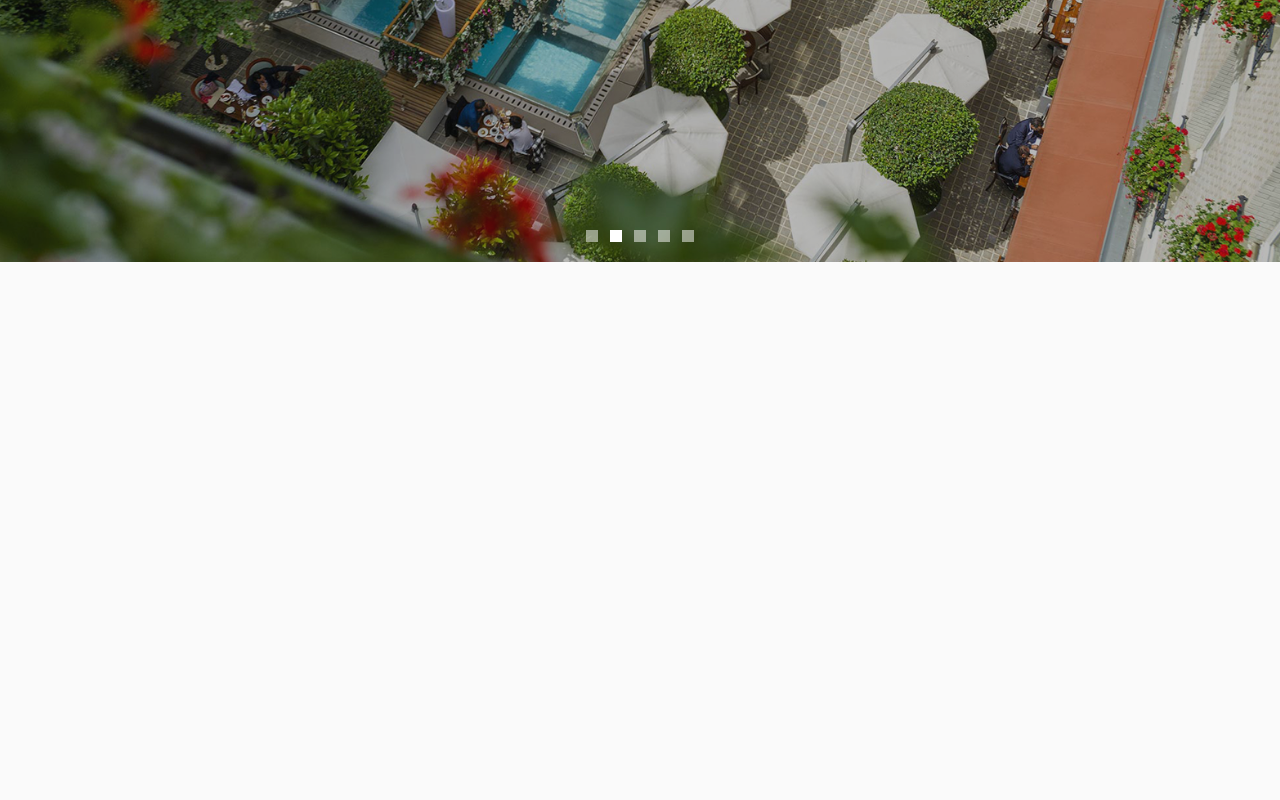
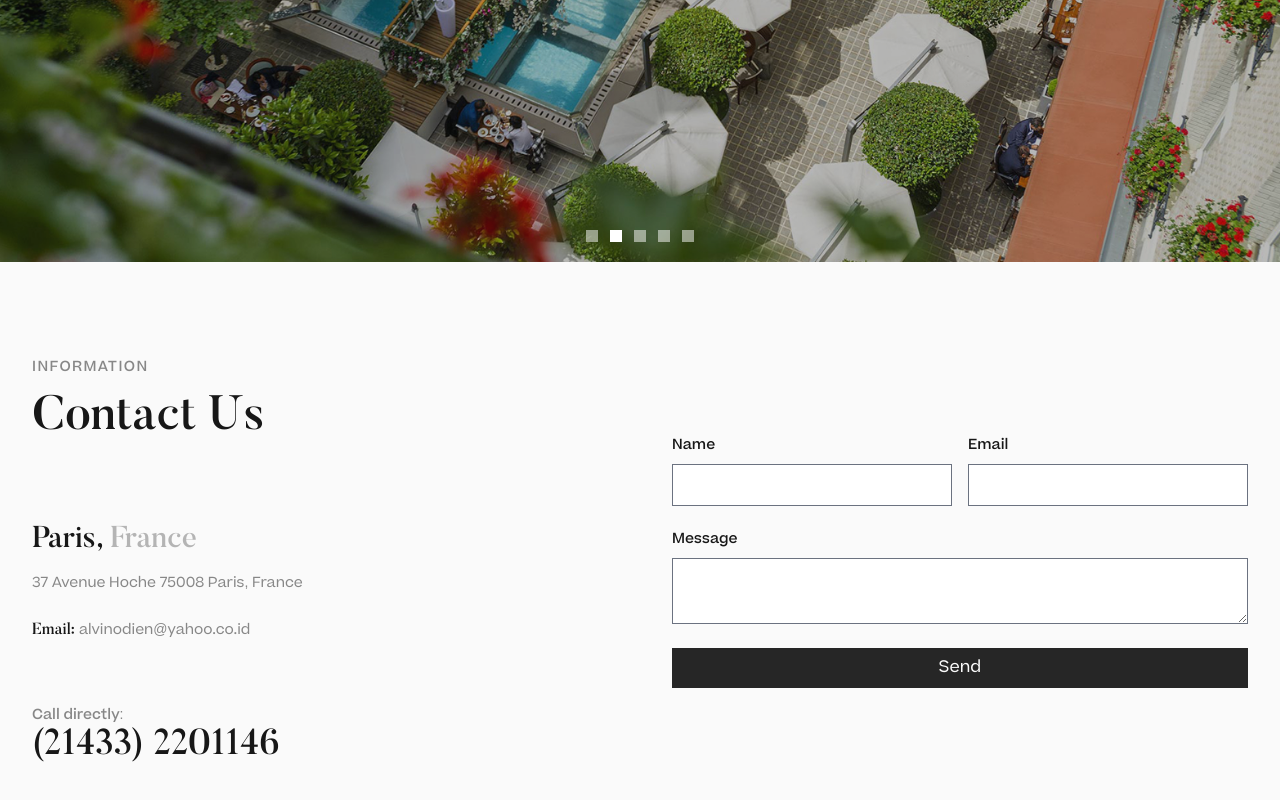
Before and after one commit to dienoov/le-royal-monceau, a Vue app: page / in a window 1280 px wide. Shown: the part 538-1338 px from the top of the page. Before the commit the page ends 800 px from the top, so only its background shows below. Built offline with nearby package versions, Linux system fonts and the light colour scheme.

Commit message:
Add Contact Us

```diff
--- a/src/App.vue
+++ b/src/App.vue
@@ -1,6 +1,7 @@
 <script setup>
 import NavigationBar from './components/NavigationBar.vue';
 import HeroSlider from './components/HeroSlider.vue';
+import ContactUs from './components/ContactUs.vue';
 </script>
 
 <template>
@@ -9,6 +10,7 @@ import HeroSlider from './components/HeroSlider.vue';
   </header>
   <main>
     <HeroSlider />
+    <ContactUs />
   </main>
 </template>
 
--- /dev/null
+++ b/src/components/ContactUs.vue
@@ -0,0 +1,116 @@
+<template>
+  <article class="grid grid-cols-1 lg:grid-cols-2 items-center py-16 md:py-24 max-w-7xl mx-auto">
+    <div class="px-8 mb-8 md:mb-0">
+      <p class="uppercase text-xs md:text-sm mb-4 font-medium tracking-widest opacity-50">
+        Information
+      </p>
+      <h2 class="font-serif font-medium text-4xl md:text-5xl mb-20">
+        Contact Us
+      </h2>
+      <h3 class="font-serif font-medium text-lg md:text-3xl mb-4">
+        <strong class="font-medium">Paris, </strong>
+        <span class="opacity-30">France</span>
+      </h3>
+      <p class="text-sm opacity-50 mb-6">
+        37 Avenue Hoche 75008 Paris, France
+      </p>
+      <p class="mb-16">
+        <strong class="font-serif font-medium">Email: </strong>
+        <a href="mailto:alvinodien@yahoo.co.id" class="text-sm opacity-50
+            ease duration-150 hover:opacity-100">
+          alvinodien@yahoo.co.id
+        </a>
+      </p>
+      <p>
+        <strong class="block font-medium opacity-50 text-sm">Call directly:</strong>
+        <a href="tel:+330142998800" class="font-serif font-medium text-2xl md:text-4xl">
+          (21433) 2201146
+        </a>
+      </p>
+    </div>
+    <form action="#" @submit.prevent="submitForm" class="p-8">
+      <div class="grid grid-cols-1 lg:grid-cols-2 gap-4">
+        <div class="flex flex-col">
+          <label for="name" class="text-sm font-medium">Name</label>
+          <input type="text" v-model="form.name" class="border px-4 py-2 mt-2
+              focus:border-neutral-900 focus:ring-neutral-900">
+          <p class="text-red-500 text-sm mt-2">{{ errors.name }}</p>
+        </div>
+        <div class="flex flex-col">
+          <label for="email" class="text-sm font-medium">Email</label>
+          <input type="email" v-model="form.email" class="border px-4 py-2 mt-2
+              focus:border-neutral-900 focus:ring-neutral-900">
+          <p class="text-red-500 text-sm mt-2">{{ errors.email }}</p>
+        </div>
+      </div>
+      <div class="flex flex-col mt-4">
+        <label for="message" class="text-sm font-medium">Message</label>
+        <textarea v-model="form.message" class="border px-4 py-2 mt-2
+              focus:border-neutral-900 focus:ring-neutral-900"></textarea>
+        <p class="text-red-500 text-sm mt-2">{{ errors.message }}</p>
+      </div>
+      <button type="submit" class="bg-neutral-800 hover:bg-neutral-900 ease duration-150
+          text-neutral-50 w-full px-4 py-2 mt-4">
+        Send
+      </button>
+    </form>
+  </article>
+</template>
+
+<script>
+export default {
+  name: 'ContactUs',
+  data() {
+    return {
+      form: {
+        name: '',
+        email: '',
+        message: '',
+      },
+      errors: {
+        name: '',
+        email: '',
+        message: '',
+      },
+    };
+  },
+  methods: {
+    validateForm() {
+      this.errors.name = '';
+      this.errors.email = '';
+      this.errors.message = '';
+
+      if (!this.form.name) {
+        this.errors.name = 'Name is required.';
+      }
+
+      if (!this.form.email) {
+        this.errors.email = 'Email is required.';
+      } else if (!this.validEmail(this.form.email)) {
+        this.errors.email = 'Email is invalid.';
+      }
+
+      if (!this.form.message) {
+        this.errors.message = 'Message is required.';
+      }
+
+      return this.errors.name === '' && this.errors.email === '' && this.errors.message === '';
+    },
+    validEmail(email) {
+      const re = /\S+@\S+\.\S+/;
+      return re.test(email);
+    },
+    submitForm() {
+      if (this.validateForm()) {
+        this.form.name = '';
+        this.form.email = '';
+        this.form.message = '';
+      }
+    },
+  },
+};
+</script>
+
+<style scoped>
+
+</style>
```
